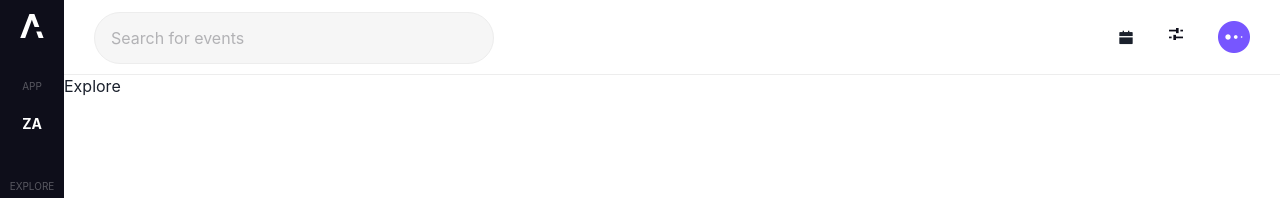
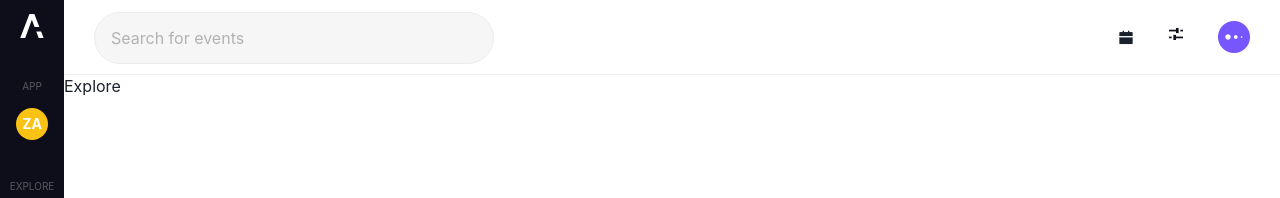
Before and after one commit to smpladmin/apperture, a Next.js app in the folder frontend/: page /explore in a window 1280 px wide. Shown: the top 198 px of the page. Built offline with nearby package versions, Linux system fonts and the light colour scheme; no server answers.

Commit message:
refactoring sidebar

```diff
--- a/frontend/components/Sidebar.tsx
+++ b/frontend/components/Sidebar.tsx
@@ -8,7 +8,7 @@ const Sidebar = () => {
       <img src={logo.src} className="pb-10" alt="appertureLogo" />
       <div>
         <p className="opacity-30 text-xs-10">APP</p>
-        <div className="w-8 h-8 flex items-center justify-center bg-yellow-400 rounded-full	text-xs-14 font-bold mt-4 mb-10">
+        <div className="w-8 h-8 flex items-center justify-center bg-aptYellow rounded-full	text-xs-14 font-bold mt-4 mb-10">
           <p>ZA</p>
         </div>
       </div>
--- a/frontend/tailwind.config.js
+++ b/frontend/tailwind.config.js
@@ -22,6 +22,7 @@ module.exports = {
       ...theme("colors"),
       aptBlack: "#0E0E1A",
       aptGreen: "#57AA64",
+      aptYellow:"#FAC213",
     }),
 
     maxWidth: {
```
